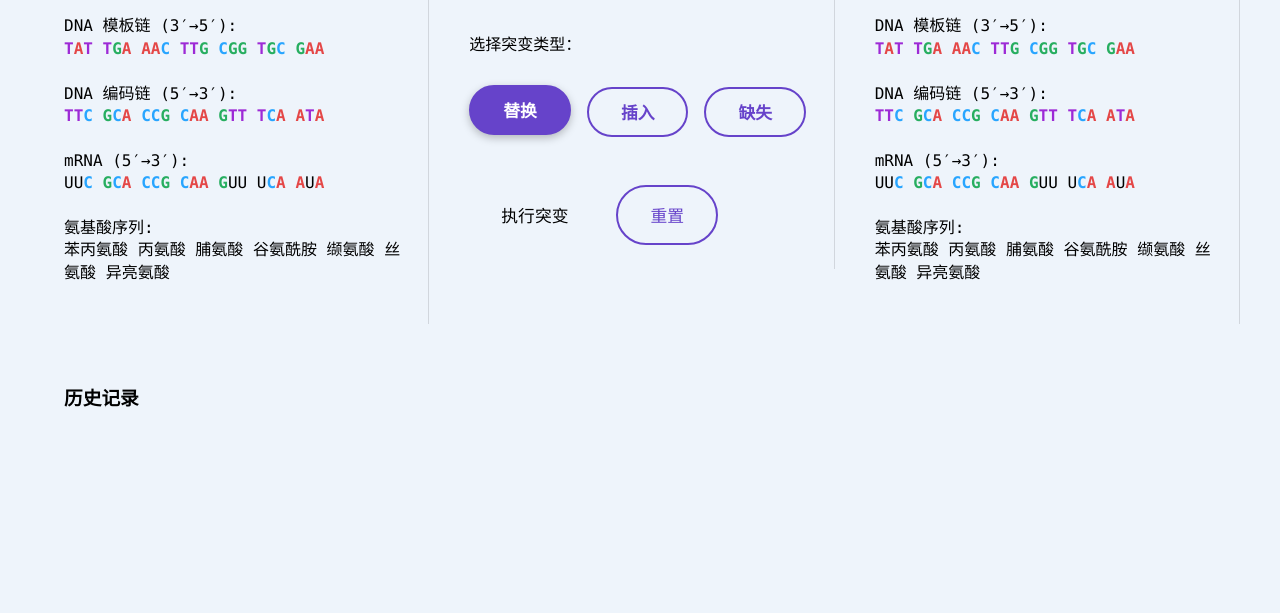
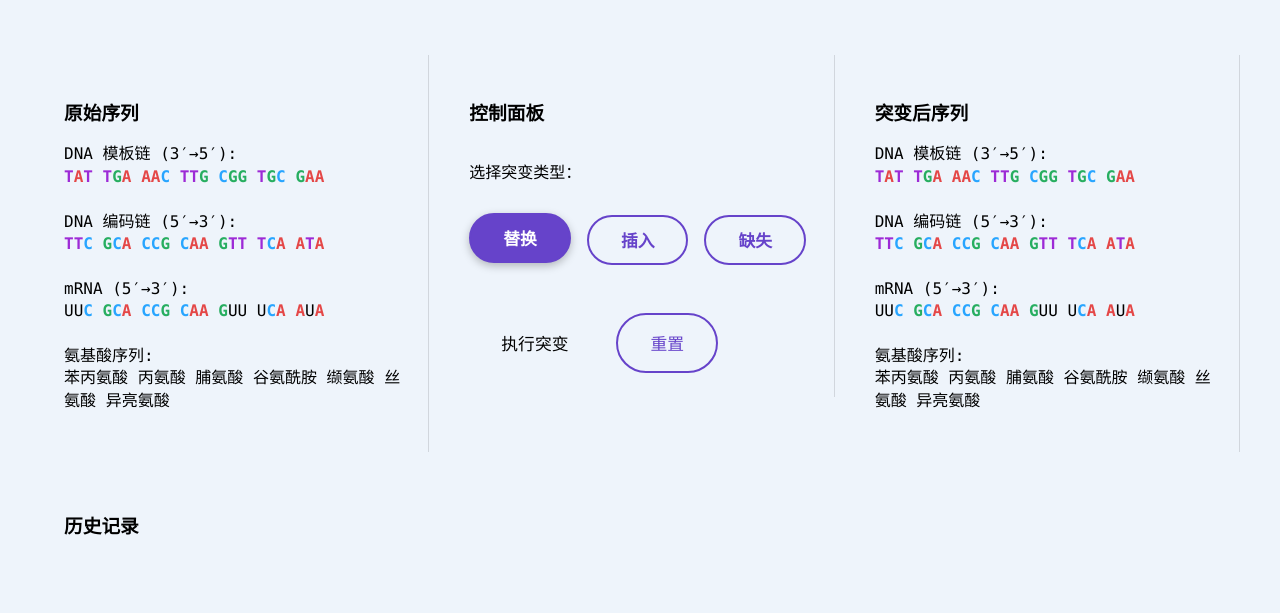
Before and after one commit to ZJ-Dragon/GeneMutation-simulator, a website: page templates/index.html in a window 1280 px wide. Shown: the part 213-826 px from the top of the page. Before the commit the page ends 800 px from the top, so only its background shows below. Drawn offline with Linux system fonts and the light colour scheme.

Commit message:
new: add top padding to body for cleaner title spacing in packaged apps.

```diff
--- a/templates/index.html
+++ b/templates/index.html
@@ -154,6 +154,11 @@
       md-top-app-bar [slot="title"]{
         font-size:1.9rem;
       }
+    }
+
+    /* Extra top spacing for packaged app */
+    body{
+      padding-top:8rem;   /* roughly two blank lines */
     }
   </style>
 </head>
```
